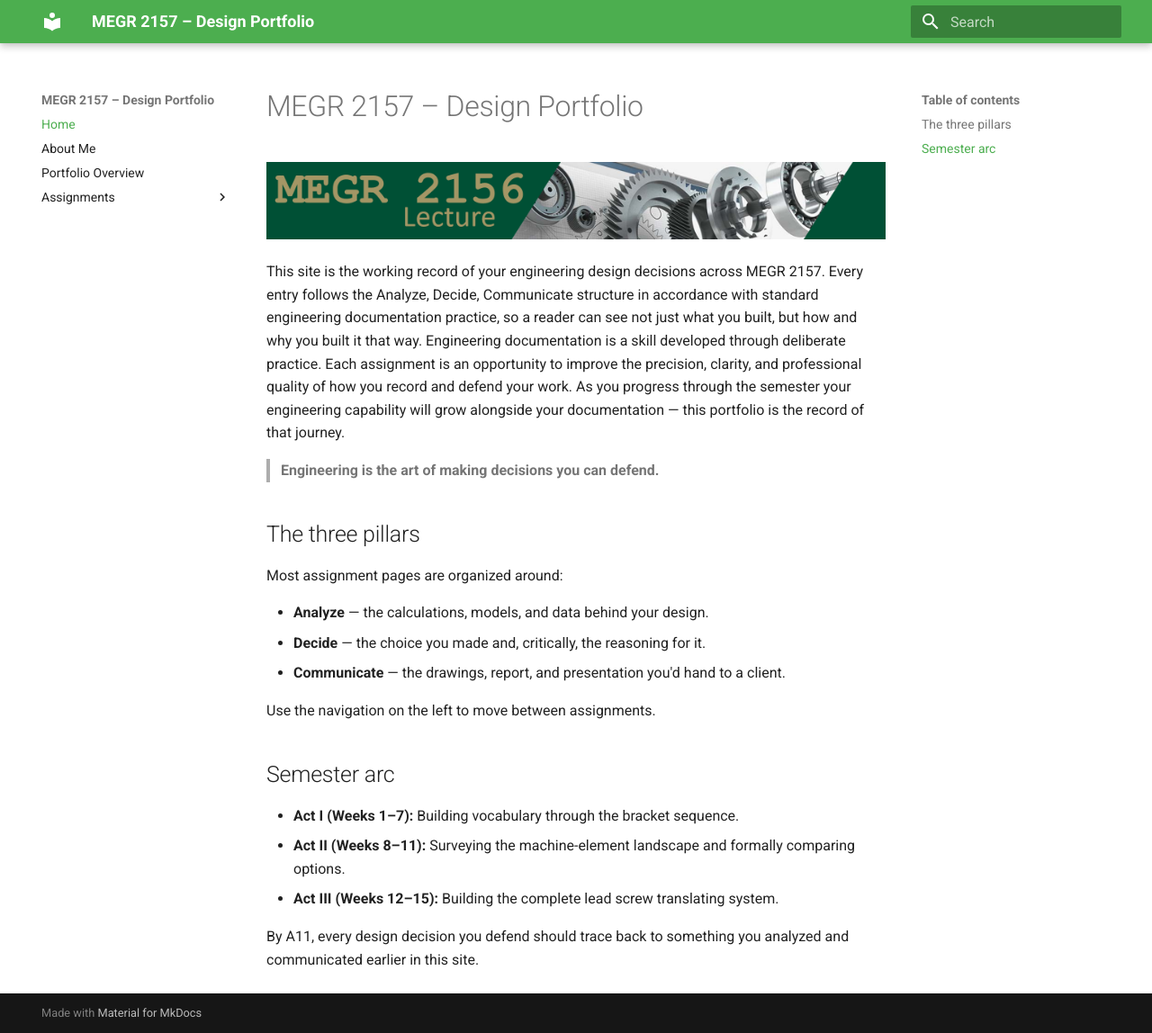
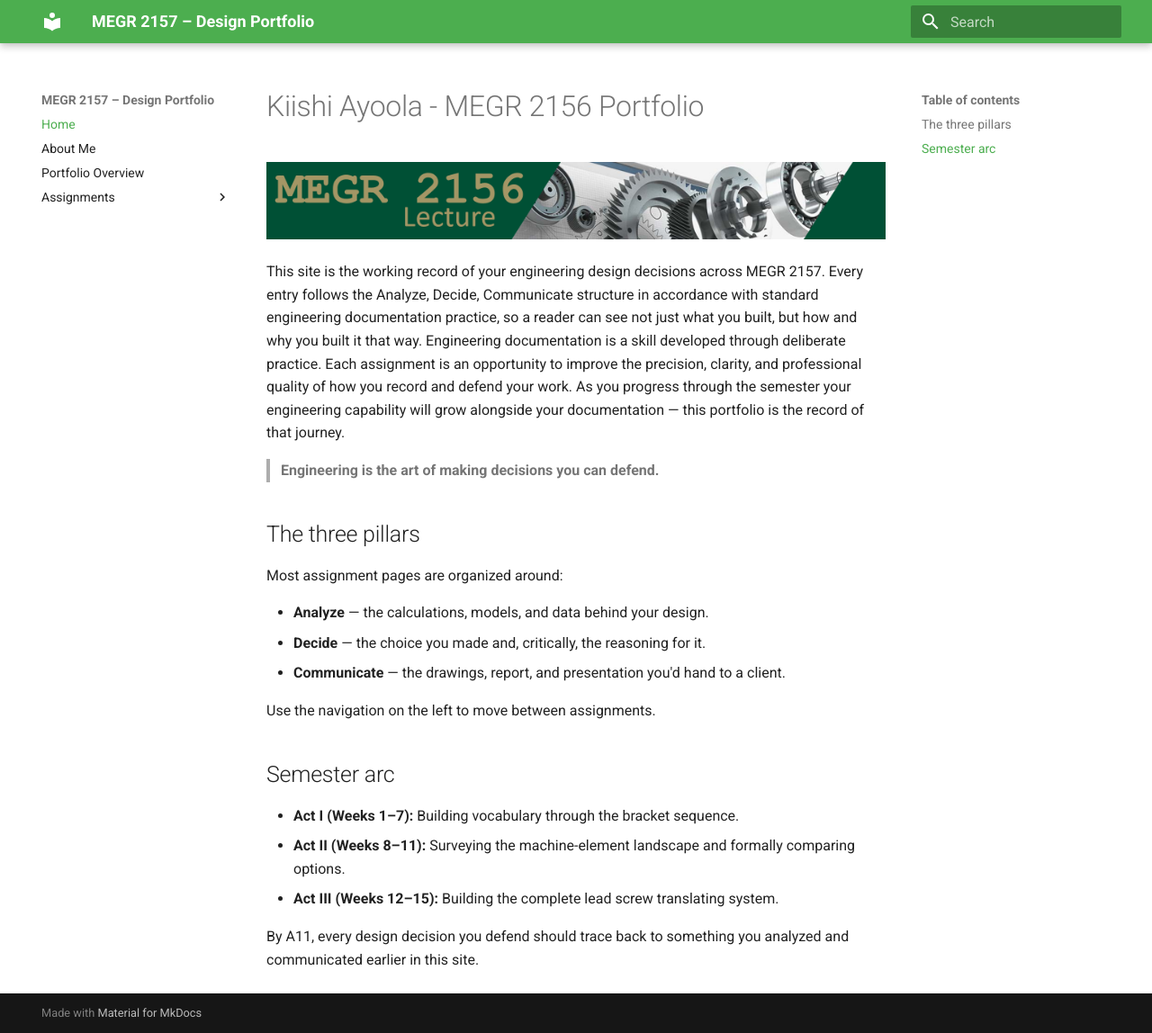
Before and after one commit to KiishiAyoG80/MEGR-2156-portfolio, an MkDocs documentation site: the page built from docs/index.md, in a window 1280 px wide and 1148 px high. Shown: the whole window at 90% size. Built offline with MkDocs 1.6.1 and Material for MkDocs 9.7.7, drawn with Linux system fonts in a browser that asks for light colours.

Commit message:
Initial site setup
Updated the title and context of the portfolio documentation.

```diff
--- a/docs/index.md
+++ b/docs/index.md
@@ -1,4 +1,4 @@
-# MEGR 2157 – Design Portfolio
+# Kiishi Ayoola - MEGR 2156 Portfolio
 
 ![MEGR 2156-7 Title](MEGR2156title.png)
 
```
